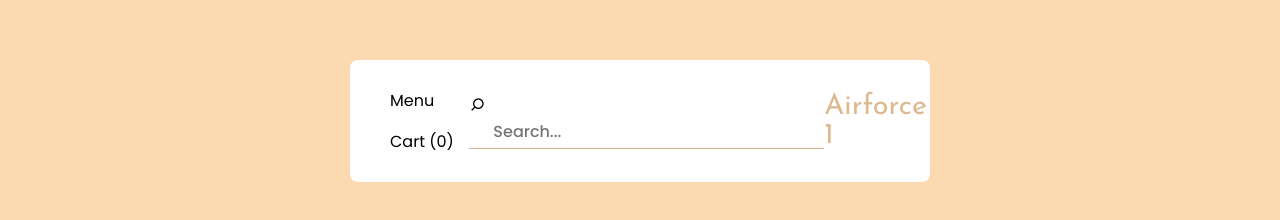
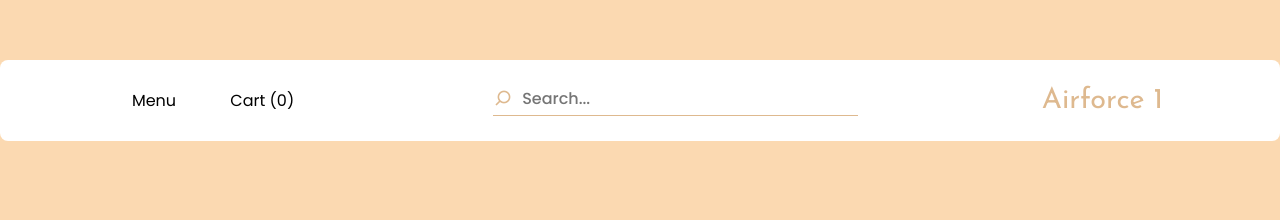
Before and after one commit to alihexon/shoes-landing-page, a plain HTML site: page index.html in a window 1280 px wide. Drawn offline with nearby package versions, Linux system fonts and the light colour scheme.

Commit message:
styled the searchbar icon and fixed some styles in header

```diff
--- a/style.css
+++ b/style.css
@@ -8,9 +8,9 @@
 }
 
 .container {
-  background-color: #FBD9B1;
+  background-color: #fbd9b1;
   height: 100vh;
-  padding: 60px 350px 0;
+  padding: 60px 0 0;
 }
 
 header {
@@ -19,6 +19,7 @@ header {
   justify-content: space-around;
   align-items: center;
   padding: 20px 25px;
+  /* margin: 0 auto; */
   border-radius: 8px;
 }
 
@@ -41,11 +42,23 @@ header .buttons button:hover {
   color: #fff;
 }
 
-header input {
+header .input-wrapper {
+  position: relative;
+}
+
+header .input-wrapper i {
+  color: #deb98f;
+  font-size: 1.2em;
+  position: absolute;
+  bottom: 25%;
+}
+
+header .input-wrapper input {
+  background-color: transparent;
   color: #deb98f;
   font-size: 1em;
   font-weight: 500;
-  padding: 0 20px 4px;
+  padding: 0 25px 4px;
   border: none;
   outline: none;
   border-bottom: 1px solid #deb98f;
```
